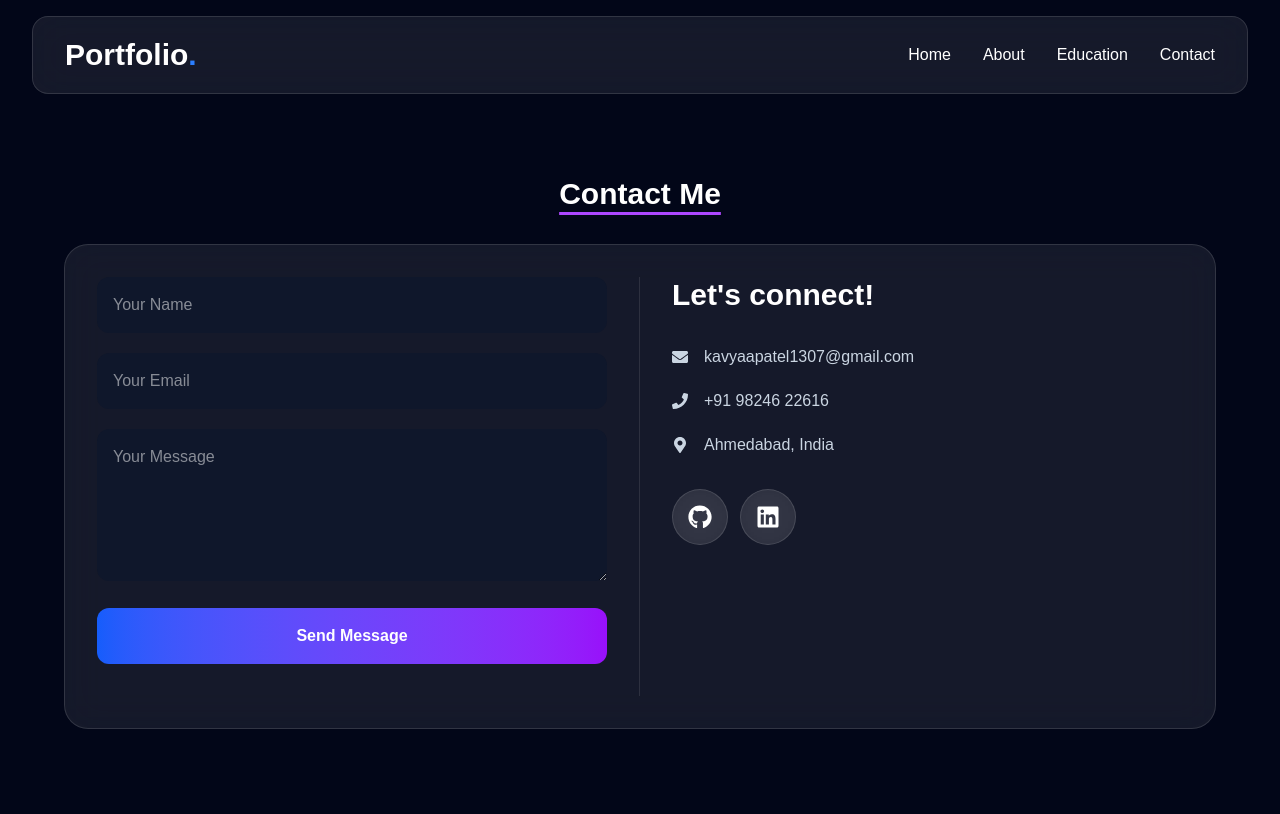
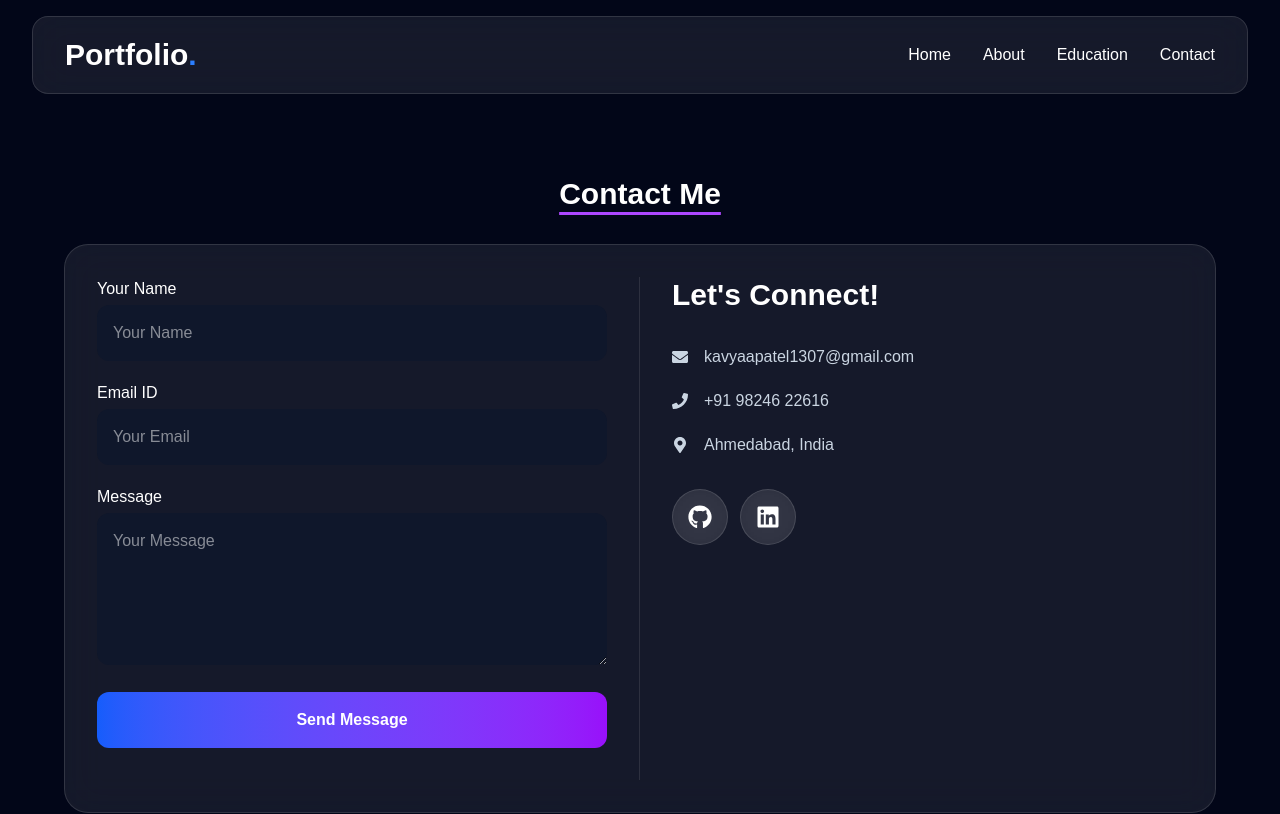
Before and after one commit to kavyapatel13/Portfolio, a React app: page /contact in a window 1280 px wide. Shown: the top 814 px of the page. Built offline with nearby package versions, Linux system fonts and the light colour scheme; the HTML template or start-up script is replaced by a standard one.

Commit message:
add contact form

```diff
--- a/package.json
+++ b/package.json
@@ -10,12 +10,14 @@
     "preview": "vite preview"
   },
   "dependencies": {
+    "formik": "^2.4.9",
     "framer-motion": "^12.40.0",
     "react": "^19.2.6",
     "react-dom": "^19.2.6",
     "react-icons": "^5.6.0",
     "react-router-dom": "^7.18.0",
-    "react-type-animation": "^3.2.0"
+    "react-type-animation": "^3.2.0",
+    "yup": "^1.7.1"
   },
   "devDependencies": {
     "@eslint/js": "^10.0.1",
--- a/src/pages/Contact.jsx
+++ b/src/pages/Contact.jsx
@@ -1,68 +1,251 @@
+// import {
+//   FaEnvelope,
+//   FaPhone,
+//   FaMapMarkerAlt,
+//   FaGithub,
+//   FaLinkedin,
+//   FaInstagram,
+// } from "react-icons/fa";
+
+// function Contact() {
+//   return (
+//     <section id="contact" className="px-6 py-24">
+//       <div className="mx-auto max-w-6xl">
+//         <h2 className="mb-8 text-center text-3xl font-bold text-white underline underline-offset-8 decoration-purple-500">Contact Me</h2>
+
+//         <div className="glass grid rounded-3xl p-8 md:grid-cols-2">
+
+//           <form className="space-y-5 border-b border-white/10 pb-8 md:border-b-0 md:border-r md:pr-8">
+//             <input
+//               placeholder="Your Name"
+//               className="w-full rounded-xl bg-slate-900 p-4 outline-none"
+//             />
+
+//             <input
+//               placeholder="Your Email"
+//               className="w-full rounded-xl bg-slate-900 p-4 outline-none"
+//             />
+
+//             <textarea
+//               rows="5"
+//               placeholder="Your Message"
+//               className="w-full rounded-xl bg-slate-900 p-4 outline-none"
+//             />
+
+//             <button className="w-full rounded-xl bg-gradient-to-r from-blue-600 to-purple-600 py-4 font-semibold">
+//               Send Message
+//             </button>
+//           </form>
+
+//           <div className="pt-8 md:pl-8 md:pt-0">
+//             <h3 className="text-3xl font-bold">Let's connect!</h3>
+
+//             <div className="mt-8 space-y-5 text-slate-300">
+//               <p className="flex items-center gap-4">
+//                 <FaEnvelope />
+//                 <a href="mailto:kavyaapatel1307@gmail.com">kavyaapatel1307@gmail.com</a>
+//               </p>
+
+
+
+//               <p className="flex items-center gap-4">
+//                 <FaPhone />
+//                 <a href="tel:+919824622616">+91 98246 22616</a>
+//               </p>
+
+//               <p className="flex items-center gap-4">
+//                 <FaMapMarkerAlt /> Ahmedabad, India
+//               </p>
+//             </div>
+
+//             <div className="mt-8 flex gap-3">
+//                 <a
+//               href="https://github.com/kavyapatel13"
+//               target="_blank"
+//               rel="noopener noreferrer"
+//               className="glass flex h-14 w-14 items-center justify-center rounded-full text-2xl transition hover:scale-110 hover:text-blue-400">
+//               <FaGithub />
+//             </a>
+
+//             <a
+//               href="https://www.linkedin.com/in/kavya-patel13"
+//               target="_blank"
+//               rel="noopener noreferrer"
+//               className="glass flex h-14 w-14 items-center justify-center rounded-full text-2xl transition hover:scale-110 hover:text-blue-400">
+//               <FaLinkedin />
+//             </a>
+//             </div>
+
+
+//             {/* <div className="mt-8 flex gap-4">
+//             {[FaGithub, FaLinkedin,].map((Icon, index) => (
+//                 <div
+//                 key={index}
+//                 className="glass flex h-12 w-12 items-center justify-center rounded-full"
+//                 >
+//                 <Icon />
+//                 </div>
+//             ))}
+//             </div> */}
+
+
+//         </div>
+//         </div>
+//     </div>
+//     </section>
+// );
+// }
+
+// export default Contact;
+
 import {
   FaEnvelope,
   FaPhone,
   FaMapMarkerAlt,
   FaGithub,
   FaLinkedin,
-  FaInstagram,
 } from "react-icons/fa";
+
+import { Formik, Form, Field, ErrorMessage } from "formik";
+import * as Yup from "yup";
+
+// Validation Schema
+const ContactSchema = Yup.object().shape({
+  name: Yup.string()
+    .min(3, "Name must be at least 3 characters")
+    .required("Name is required"),
+
+  email: Yup.string()
+    .email("Invalid email")
+    .required("Email is required"),
+
+  message: Yup.string()
+    .min(10, "Message must be at least 10 characters")
+    .required("Message is required"),
+});
 
 function Contact() {
   return (
     <section id="contact" className="px-6 py-24">
       <div className="mx-auto max-w-6xl">
-        <h2 className="mb-8 text-center text-3xl font-bold text-white underline underline-offset-8 decoration-purple-500">Contact Me</h2>
+        <h2 className="mb-8 text-center text-3xl font-bold text-white underline underline-offset-8 decoration-purple-500">
+          Contact Me
+        </h2>
 
         <div className="glass grid rounded-3xl p-8 md:grid-cols-2">
-          <form className="space-y-5 border-b border-white/10 pb-8 md:border-b-0 md:border-r md:pr-8">
-            <input
+
+          {/* Contact Form */}
+          <Formik
+            initialValues={{
+              name: "",
+              email: "",
+              message: "",
+            }}
+            validationSchema={ContactSchema}
+            onSubmit={(values, { resetForm }) => {
+              console.log(values);
+              alert("Message Sent Successfully!");
+              resetForm();
+            }}
+          >
+            <Form className="space-y-5 border-b border-white/10 pb-8 md:border-b-0 md:border-r md:pr-8">
+
+              {/* Name */}
+              <div>
+                <label className="block mb-1">Your Name</label>
+                <Field
+                  type="text"
+                  name="name"
                   placeholder="Your Name"
                   className="w-full rounded-xl bg-slate-900 p-4 outline-none"
                 />
+                <ErrorMessage
+                  name="name"
+                  component="div"
+                  className="mt-1 text-sm text-red-500"
+                />
+              </div>
 
-            <input
+              {/* Email */}
+              <div>
+                <label className="block mb-1">Email ID</label>
+                <Field
+                  type="email"
+                  name="email"
                   placeholder="Your Email"
                   className="w-full rounded-xl bg-slate-900 p-4 outline-none"
                 />
+                <ErrorMessage
+                  name="email"
+                  component="div"
+                  className="mt-1 text-sm text-red-500"
+                />
+              </div>
 
-            <textarea
+              {/* Message */}
+              <div>
+                <label className="block mb-1">Message</label>
+                <Field
+                  as="textarea"
                   rows="5"
+                  name="message"
                   placeholder="Your Message"
                   className="w-full rounded-xl bg-slate-900 p-4 outline-none"
                 />
+                <ErrorMessage
+                  name="message"
+                  component="div"
+                  className="mt-1 text-sm text-red-500"
+                />
+              </div>
 
-            <button className="w-full rounded-xl bg-gradient-to-r from-blue-600 to-purple-600 py-4 font-semibold">
+              {/* Submit Button */}
+              <button
+                type="submit"
+                className="w-full rounded-xl bg-gradient-to-r from-blue-600 to-purple-600 py-4 font-semibold transition hover:opacity-90"
+              >
                 Send Message
               </button>
-          </form>
+            </Form>
+          </Formik>
 
+          {/* Contact Information */}
           <div className="pt-8 md:pl-8 md:pt-0">
-            <h3 className="text-3xl font-bold">Let's connect!</h3>
+            <h3 className="text-3xl font-bold text-white">
+              Let's Connect!
+            </h3>
 
             <div className="mt-8 space-y-5 text-slate-300">
+
               <p className="flex items-center gap-4">
                 <FaEnvelope />
-                <a href="mailto:kavyaapatel1307@gmail.com">kavyaapatel1307@gmail.com</a>
+                <a href="mailto:kavyaapatel1307@gmail.com">
+                  kavyaapatel1307@gmail.com
+                </a>
               </p>
-
-
 
               <p className="flex items-center gap-4">
                 <FaPhone />
-                <a href="tel:+919824622616">+91 98246 22616</a>
+                <a href="tel:+919824622616">
+                  +91 98246 22616
+                </a>
               </p>
 
               <p className="flex items-center gap-4">
-                <FaMapMarkerAlt /> Ahmedabad, India
+                <FaMapMarkerAlt />
+                Ahmedabad, India
               </p>
+
             </div>
 
             <div className="mt-8 flex gap-3">
+
               <a
                 href="https://github.com/kavyapatel13"
                 target="_blank"
                 rel="noopener noreferrer"
-              className="glass flex h-14 w-14 items-center justify-center rounded-full text-2xl transition hover:scale-110 hover:text-blue-400">
+                className="glass flex h-14 w-14 items-center justify-center rounded-full text-2xl transition hover:scale-110 hover:text-blue-400"
+              >
                 <FaGithub />
               </a>
 
@@ -70,25 +253,14 @@ function Contact() {
                 href="https://www.linkedin.com/in/kavya-patel13"
                 target="_blank"
                 rel="noopener noreferrer"
-              className="glass flex h-14 w-14 items-center justify-center rounded-full text-2xl transition hover:scale-110 hover:text-blue-400">
+                className="glass flex h-14 w-14 items-center justify-center rounded-full text-2xl transition hover:scale-110 hover:text-blue-400"
+              >
                 <FaLinkedin />
               </a>
+
+            </div>
           </div>
 
-
-            {/* <div className="mt-8 flex gap-4">
-            {[FaGithub, FaLinkedin,].map((Icon, index) => (
-                <div
-                key={index}
-                className="glass flex h-12 w-12 items-center justify-center rounded-full"
-                >
-                <Icon />
-                </div>
-            ))}
-            </div> */}
-
-
-        </div>
         </div>
       </div>
     </section>
```
Also changed, not shown: 1 other file (tests, documents, lock files or other folders). Lines whose indentation alone changed are shown as unchanged.
